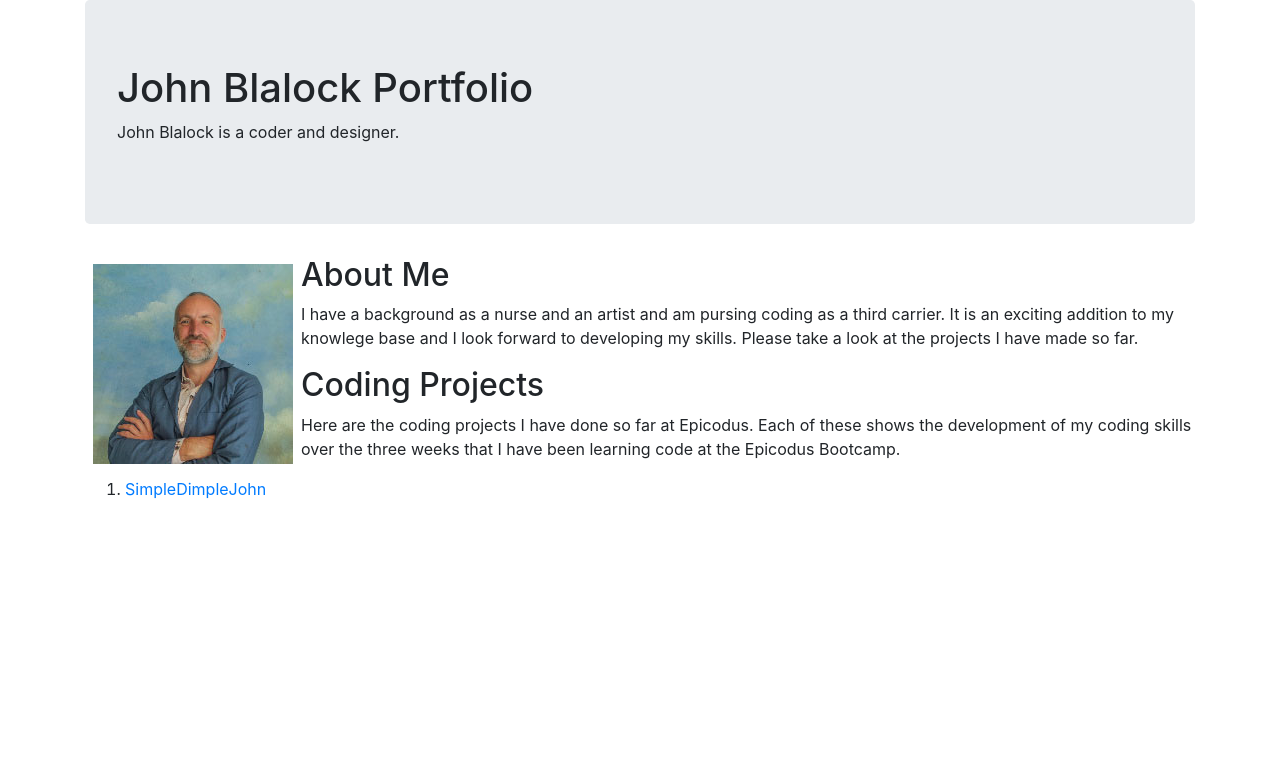
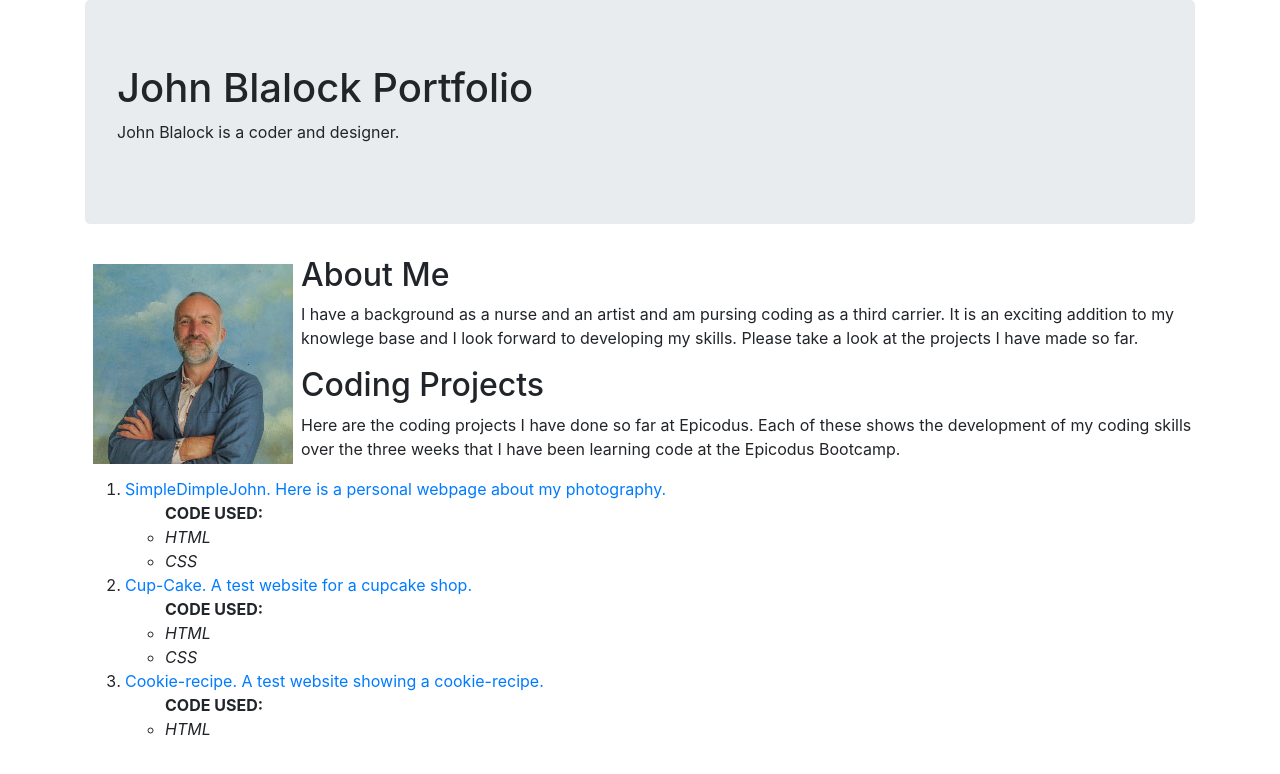
Before and after one commit to simpledimplejohn/Portfolio_Landing, a plain HTML site: page index.html in a window 1280 px wide. Drawn offline with Linux system fonts and the light colour scheme.

Commit message:
Add coding project list

```diff
--- a/index.html
+++ b/index.html
@@ -17,12 +17,6 @@
       as a third carrier.  It is an exciting addition to my knowlege base
       and I look forward to developing my skills.  Please take a look at the
       projects I have made so far.
-
-
-
-
-
-
     </p>
     <h2>Coding Projects</h2>
     <p>Here are the coding projects I have done so far at Epicodus.  Each of these
@@ -30,8 +24,25 @@
       been learning code at the Epicodus Bootcamp.
     </p>
     <ol>
-      <li><a href="https://github.com/simpledimplejohn/simpledimplejohn">SimpleDimpleJohn</a></li>
+      <li><a href="https://github.com/simpledimplejohn/simpledimplejohn">SimpleDimpleJohn.  Here is a personal webpage about my photography.</a>
+        <ul><strong>CODE USED:</strong>
+          <li><em>HTML</em></li>
+          <li><em>CSS</em></li>
+        </ul>
+      </li>
 
+      <li><a href="https://github.com/simpledimplejohn/cup-cake">Cup-Cake.  A test website for a cupcake shop.</a>
+        <ul><strong>CODE USED:</strong>
+          <li><em>HTML</em></li>
+          <li><em>CSS</em></li>
+        </ul>
+      </li>
+
+      <li><a href="https://github.com/simpledimplejohn/cookie-recipe">Cookie-recipe.  A test website showing a cookie-recipe.</a>
+      <ul><strong>CODE USED:</strong>
+        <li><em>HTML</em></li>
+      </ul>
+      </li>
     </ol>
 
   </div>
```
